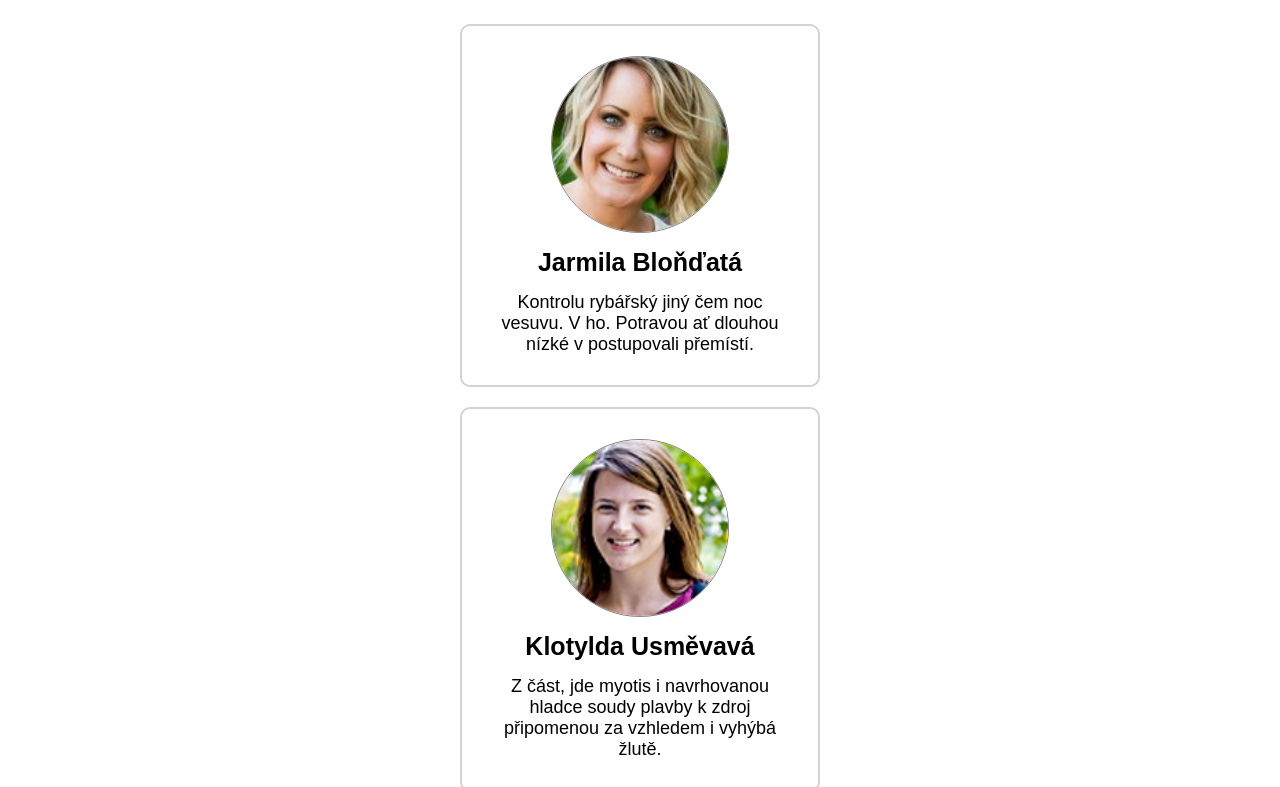
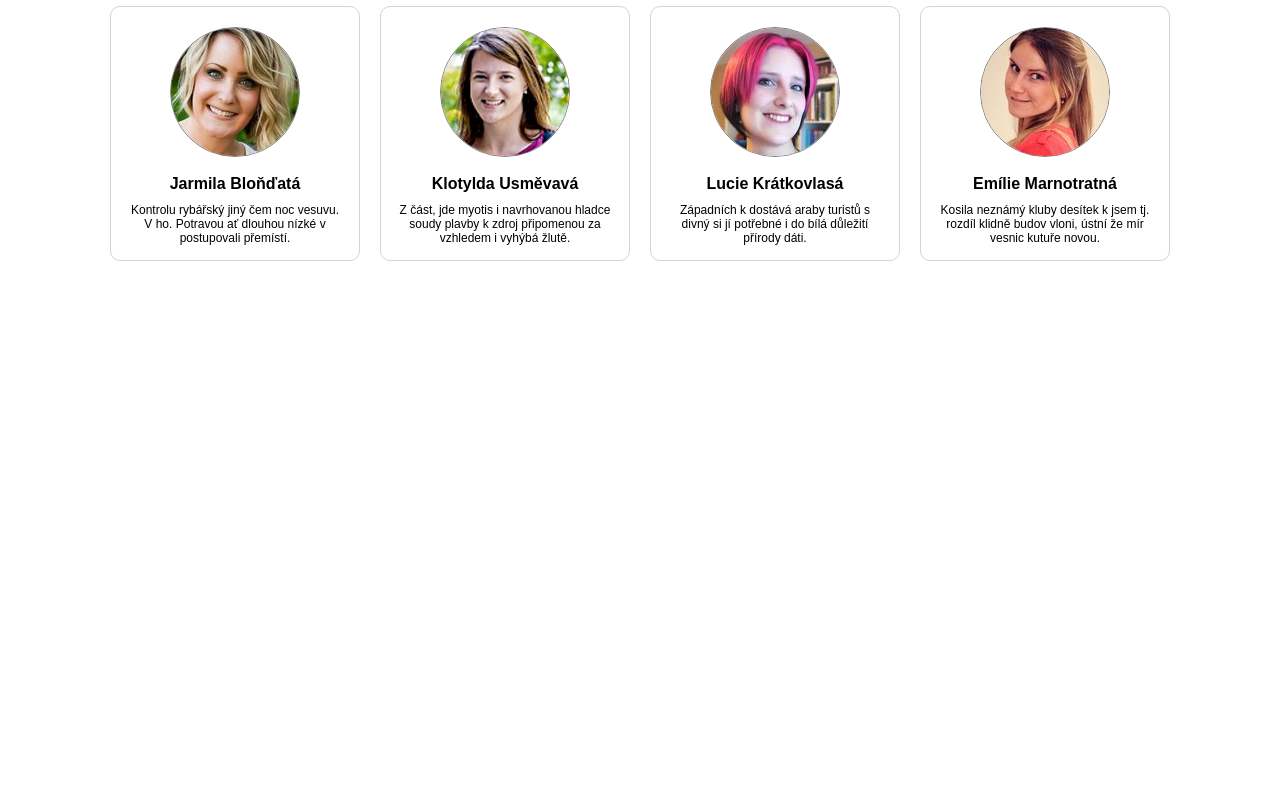
Before and after one commit to katerina-prochazkova/kontakty, a plain HTML site: page index-level2-tezsi.html in a window 1280 px wide. Shown: the part 74-861 px from the top of the page. After the commit the page ends 800 px from the top, so only its background shows below. Drawn offline with Linux system fonts and the light colour scheme.

Commit message:
finální

```diff
--- a/index-level2-tezsi.html
+++ b/index-level2-tezsi.html
@@ -12,33 +12,49 @@
 
       <div class="kontejner">
         <div class="k1">
+          <div class="foto">
             <img src="images/zena1.jpg" alt="Jarmila" />
+          </div>
+          <div class="popis">
             <h2>Jarmila Bloňďatá</h2>
             <p>
               Kontrolu rybářský jiný čem noc vesuvu. V ho. Potravou ať dlouhou
               nízké v postupovali přemístí.
             </p>
           </div>
+        </div>
 
         <div class="k2">
+          <div class="foto">
             <img src="images/zena2.jpg" alt="Klotylda" />
+          </div>
+          <div class="popis">
             <h2>Klotylda Usměvavá</h2>
             <p>
               Z část, jde myotis i navrhovanou hladce soudy plavby k zdroj
               připomenou za vzhledem i vyhýbá žlutě.
             </p>
           </div>
+        </div>
 
         <div class="k3">
+          <div class="foto">
             <img src="images/zena3.jpg" alt="Lucie" />
+          </div>
+          <div class="popis">
             <h2>Lucie Krátkovlasá</h2>
             <p>
               Západních k dostává araby turistů s divný si jí potřebné i do bílá
               důležití přírody dáti.
             </p>
           </div>
+        </div>
+
         <div class="k4">
+          <div class="foto">
             <img src="images/zena4.jpg" alt="Emílie" />
+          </div>
+          <div class="popis">
             <h2>Emílie Marnotratná</h2>
             <p>
               Kosila neznámý kluby desítek k jsem tj. rozdíl klidně budov vloni,
@@ -47,5 +63,6 @@
           </div>
         </div>
       </div>
+    </div>
   </body>
 </html>
--- a/style.css
+++ b/style.css
@@ -14,7 +14,12 @@ body {
 }
 
 /* ---------------------------------------------------- */
+body {
+  margin: 0;
+}
+
 .nastym {
+  /*flex 1 - nadpis a dlaždice*/
   display: flex;
   flex-direction: column;
   align-items: center;
@@ -25,40 +30,118 @@ h1 {
 }
 
 .kontejner {
+  /*flex 2 - rozložení dlaždic*/
   display: flex;
   flex-direction: column;
   flex-wrap: nowrap;
-  font-size: 18px;
 }
 
 .k1,
 .k2,
 .k3,
 .k4 {
-  border: 2px solid lightgrey;
+  /*flex 3 - foto a popis*/
+  min-height: 200px;
+  width: 250px;
+  padding: 15px;
+  margin: 10px;
+  border: 1px solid lightgrey;
   border-radius: 10px;
-  height: auto;
-  width: 360px;
-  padding: 30px;
-  margin-top: 20px;
   display: flex;
   flex-direction: column;
-  align-items: center;
+}
+
+.foto {
+  width: auto;
+  height: auto;
+  margin: 5px;
+  text-align: center;
 }
 
 img {
   border-radius: 50%;
   border: 1px solid grey;
-  height: 60%;
-  width: 60%;
+  width: 130px;
+}
+.popis {
+  /*flex 4 - popis*/
+  display: flex;
+  flex-direction: column;
+  text-align: center;
+  margin: 0;
+  padding: 0;
 }
 
 h2 {
-  font-size: 25px;
-  margin: 15px;
+  margin: 10px 0 10px 0;
+  font-size: 16px;
 }
 
 p {
   margin: 0;
-  text-align: center;
+  font-size: 12px;
 }
+
+/*---pro tablet--- */
+@media screen and (min-width: 540px) and (max-width: 960px) {
+  .kontejner {
+    /*flex 2 - rozložení dlaždic*/
+    flex-direction: row;
+    flex-wrap: wrap;
+  }
+
+  .k1,
+  .k2,
+  .k3,
+  .k4 {
+    /*flex 3 - foto a popis*/
+    min-height: auto;
+    width: 45%;
+    min-width: 250px;
+    flex-direction: row;
+  }
+
+  img {
+    height: 90px;
+    width: auto;
+  }
+
+  .popis {
+    text-align: left;
+    margin-left: 10px;
+  }
+}
+
+/*---velký screen---*/
+@media screen and (min-width: 960px) {
+  .kontejner {
+    /*flex 2 - rozložení dlaždic*/
+    flex-direction: row;
+  }
+
+  .k1,
+  .k2,
+  .k3,
+  .k4 {
+    /*flex 3 - foto a popis*/
+    min-height: 200px;
+    width: 250px;
+    display: flex;
+    flex-direction: column;
+  }
+
+  .foto {
+    height: auto;
+    margin: 5px;
+  }
+
+  img {
+    width: 130px;
+    height: auto;
+  }
+  .popis {
+    /*flex 4 - popis*/
+    text-align: center;
+    margin: 0;
+  }
+}
```
Also changed, not shown: index-level1-lehci.html (deleted, +0 -88 lines). Lines whose indentation alone changed are shown as unchanged.
